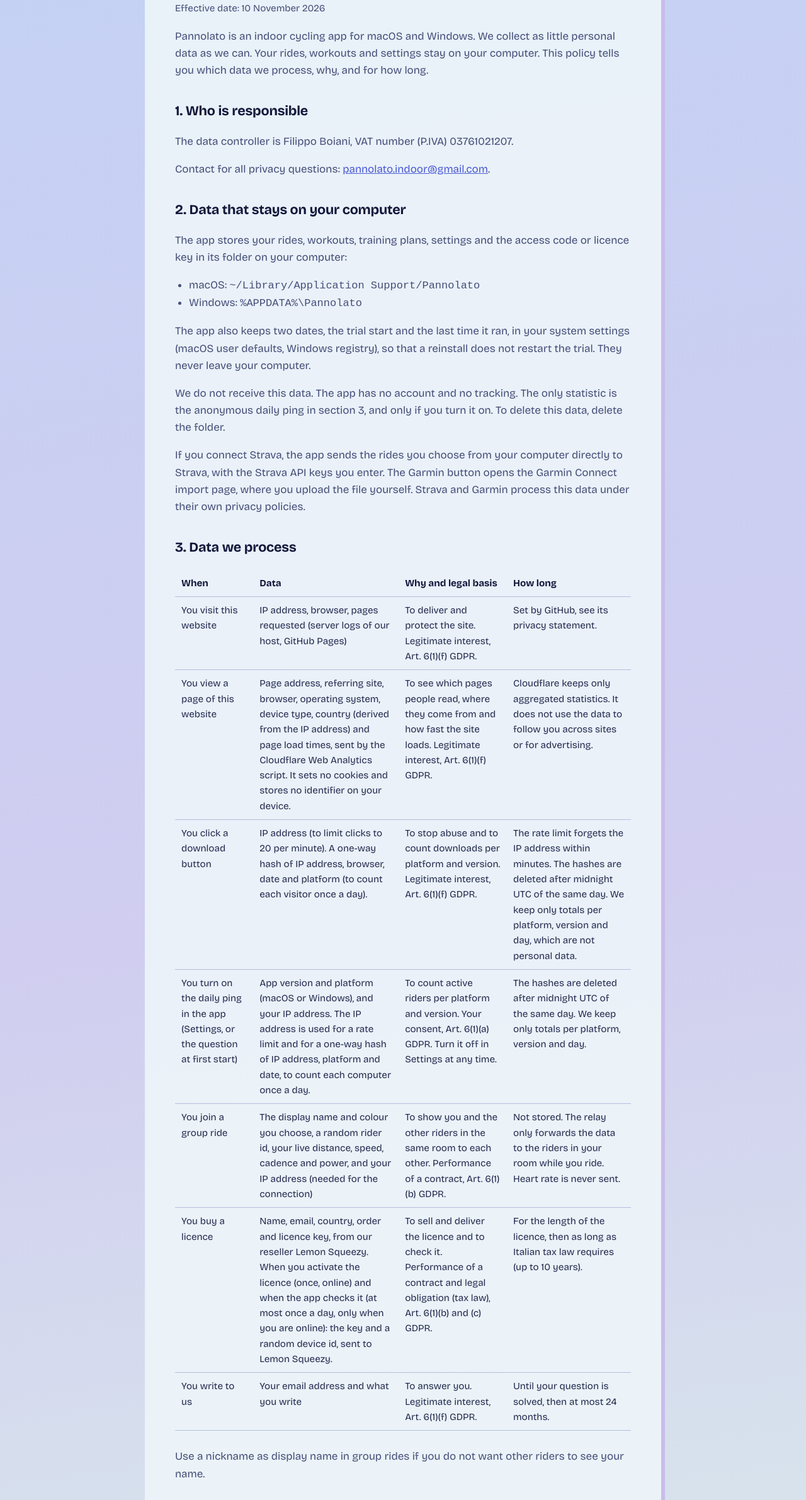
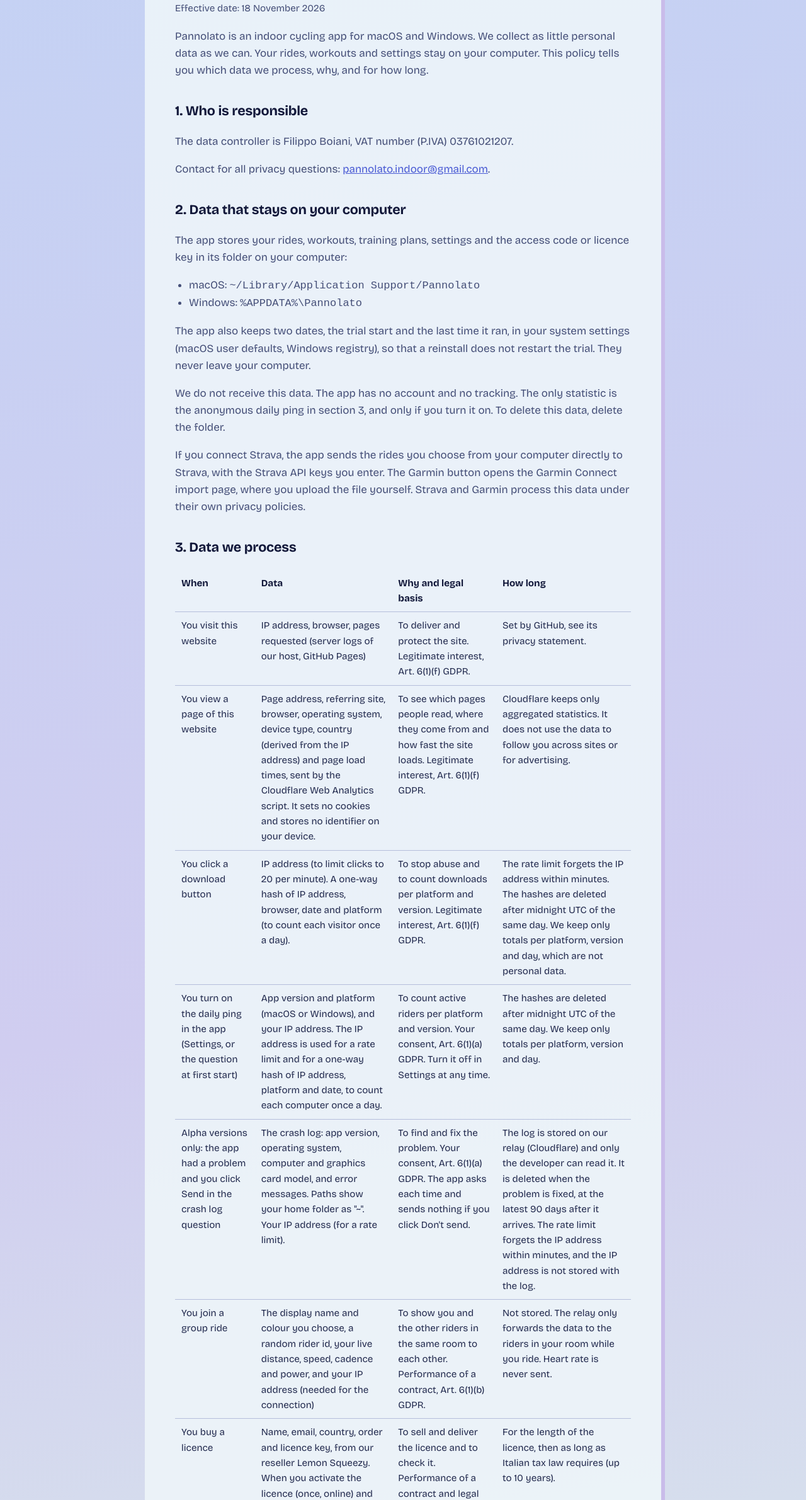
Before and after one commit to filippoboiani/pannolato-releases, a plain HTML site: page privacy.html in a window 1280 px wide. Shown: the part 180-2562 px from the top of the page at 63% size. Drawn offline with Linux system fonts and the light colour scheme.

Commit message:
Website: crash log of alpha versions in the privacy policy

```diff
--- a/privacy.html
+++ b/privacy.html
@@ -13,7 +13,7 @@
 <div class="wrap">
 <main>
   <h1>Privacy policy</h1>
-  <p class="meta">Effective date: 10 November 2026</p>
+  <p class="meta">Effective date: 18 November 2026</p>
 
   <p>Pannolato is an indoor cycling app for macOS and Windows. We collect as little personal data as we can. Your rides, workouts and settings stay on your computer. This policy tells you which data we process, why, and for how long.</p>
 
@@ -61,6 +61,12 @@
         <td>The hashes are deleted after midnight UTC of the same day. We keep only totals per platform, version and day.</td>
       </tr>
       <tr>
+        <td>Alpha versions only: the app had a problem and you click Send in the crash log question</td>
+        <td>The crash log: app version, operating system, computer and graphics card model, and error messages. Paths show your home folder as "~". Your IP address (for a rate limit).</td>
+        <td>To find and fix the problem. Your consent, Art. 6(1)(a) GDPR. The app asks each time and sends nothing if you click Don't send.</td>
+        <td>The log is stored on our relay (Cloudflare) and only the developer can read it. It is deleted when the problem is fixed, at the latest 90 days after it arrives. The rate limit forgets the IP address within minutes, and the IP address is not stored with the log.</td>
+      </tr>
+      <tr>
         <td>You join a group ride</td>
         <td>The display name and colour you choose, a random rider id, your live distance, speed, cadence and power, and your IP address (needed for the connection)</td>
         <td>To show you and the other riders in the same room to each other. Performance of a contract, Art. 6(1)(b) GDPR.</td>
@@ -88,7 +94,7 @@
 
   <h2>5. Service providers</h2>
   <ul>
-    <li><b>Cloudflare, Inc.</b> (USA): runs the download links, the group ride relay and the visit statistics (<a href="https://www.cloudflare.com/privacypolicy/">Cloudflare privacy policy</a>).</li>
+    <li><b>Cloudflare, Inc.</b> (USA): runs the download links, the group ride relay, the crash log storage of alpha versions and the visit statistics (<a href="https://www.cloudflare.com/privacypolicy/">Cloudflare privacy policy</a>).</li>
     <li><b>GitHub, Inc.</b> (USA): hosts this website and the app downloads.</li>
     <li><b>Lemon Squeezy</b> (USA): reseller and licence server, when sales start.</li>
   </ul>
```
